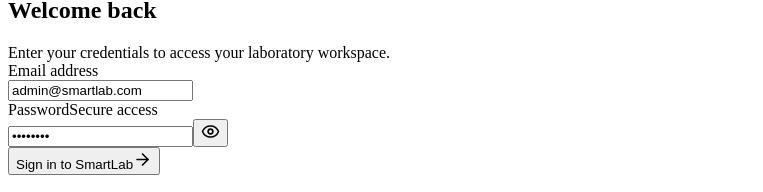
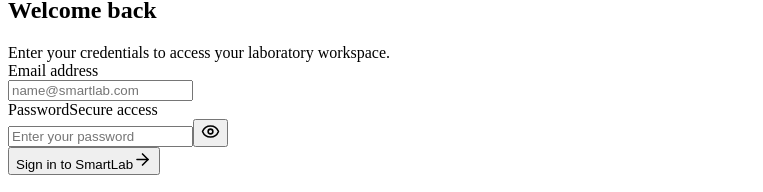
Before and after one commit to Gabi-hue18/smartlab, a React (Vite) app: page / in a window 1280 px wide. Shown: the part 563-755 px from the top of the page, without its empty margins (0-763 px from the left). Built offline with nearby package versions, Linux system fonts and the light colour scheme; no server answers; the HTML template or start-up script is replaced by a standard one.

Commit message:
Update Login.jsx

```diff
--- a/src/pages/Login.jsx
+++ b/src/pages/Login.jsx
@@ -16,8 +16,8 @@
 import { signIn } from '../lib/store'
 
 export default function Login({ onLogin }) {
-  const [email, setEmail] = useState('admin@smartlab.com')
-  const [password, setPassword] = useState('admin123')
+  const [email, setEmail] = useState('')
+  const [password, setPassword] = useState('')
   const [showPassword, setShowPassword] = useState(false)
   const [error, setError] = useState('')
   const [busy, setBusy] = useState(false)
```
